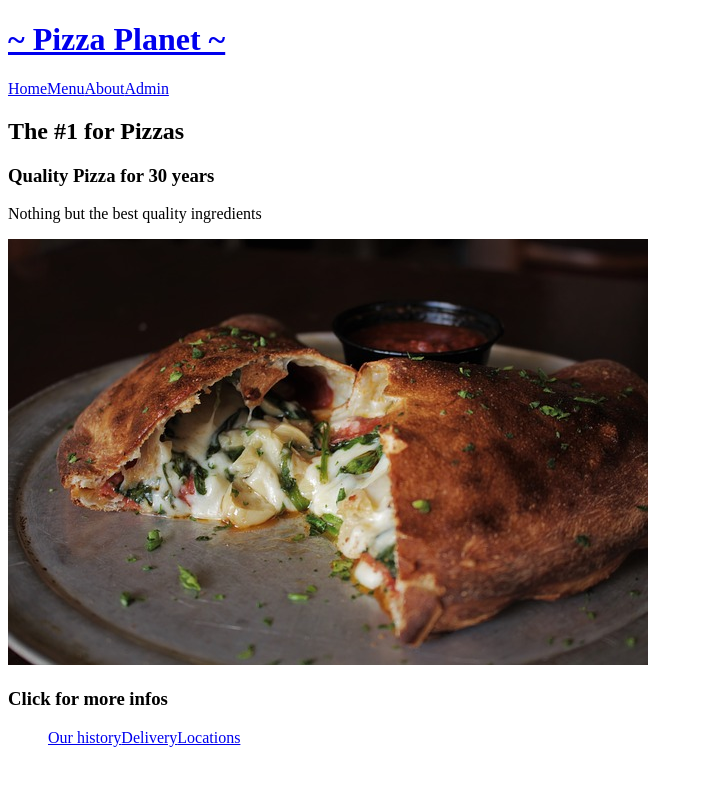
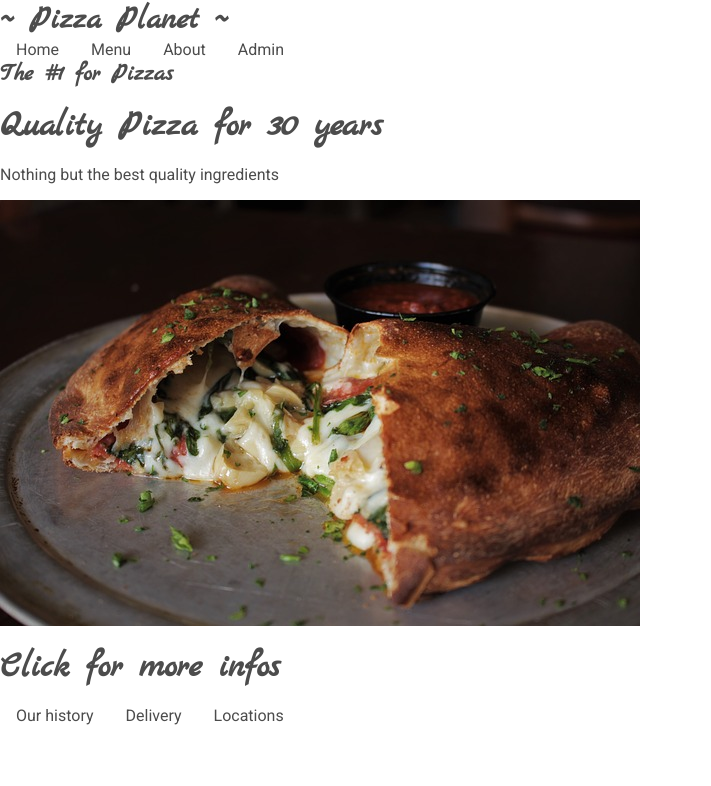
Before and after one commit to ericmartin33/tutovuePizza, a Vue app in the folder pizza-planet/: page /about in a window 1280 px wide. Shown: the top 786 px of the page, without its empty margins (0-711 px from the left). Built offline with nearby package versions, Linux system fonts and the light colour scheme.

Commit message:
Basic css

```diff
--- /dev/null
+++ b/pizza-planet/src/assets/main.css
@@ -0,0 +1,53 @@
+@import url('https://fonts.googleapis.com/css2?family=Roboto:wght@300;400;500&display=swap');
+@import url('https://fonts.googleapis.com/css2?family=Marck+Script&display=swap');
+
+#app {
+    font-family: 'Roboto', sans-serif;
+}
+
+body {
+    margin : 0 auto;
+    color: rgb(76,76,76);
+}
+
+h1, h2, h3, h4, h5, h6 {
+    font-family: 'Marck Script', cursive;
+    margin: 0;
+    color: rgb(76,76,76);
+}
+
+h3 {
+    font-size: 2.2rem;
+    margin: 1rem 0;
+}
+
+ul {
+    margin: 0;
+    padding:0;
+}
+
+li, a {
+    color:inherit;
+    text-decoration: none;
+    list-style:none;
+}
+
+img{
+    max-width: 100%
+}
+
+.link{
+    margin:1rem;
+}
+
+.link:hover{
+    color:rgb(161,132,132);
+}
+
+button{
+    background: none;
+    border: 0.5px solid rgb(202,202,202);
+    border-radius: 0.3rem;
+    padding: 0.5rem 1rem;
+    cursor: pointer;
+}
--- a/pizza-planet/src/main.js
+++ b/pizza-planet/src/main.js
@@ -1,6 +1,7 @@
 import { createApp } from 'vue'
 import App from './App.vue'
 import router from './router'
+import '../src/assets/main.css'
 
 const app = createApp(App)
 
```
